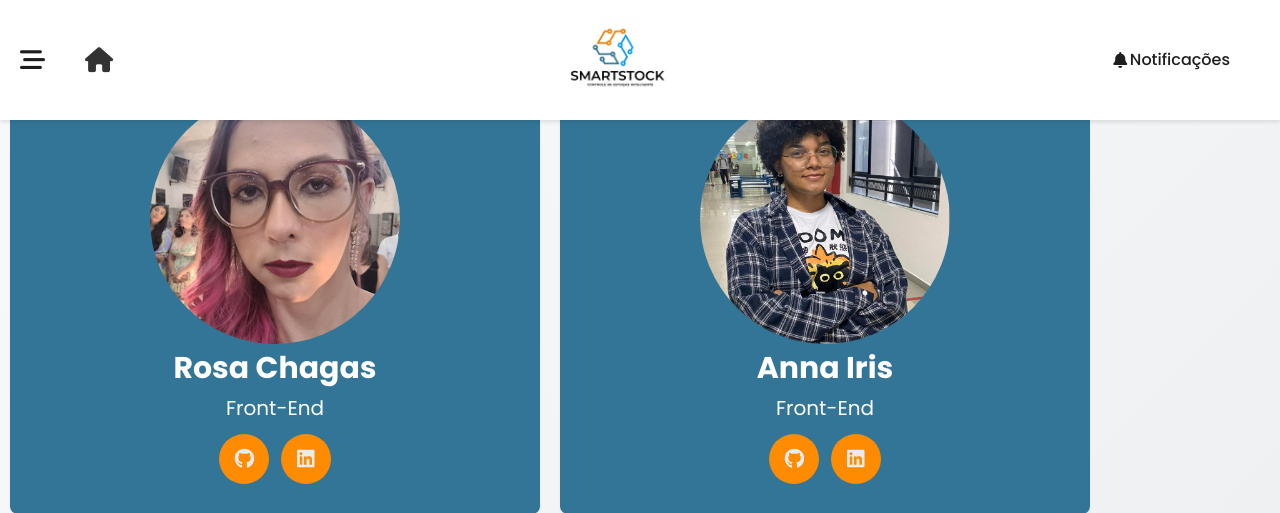
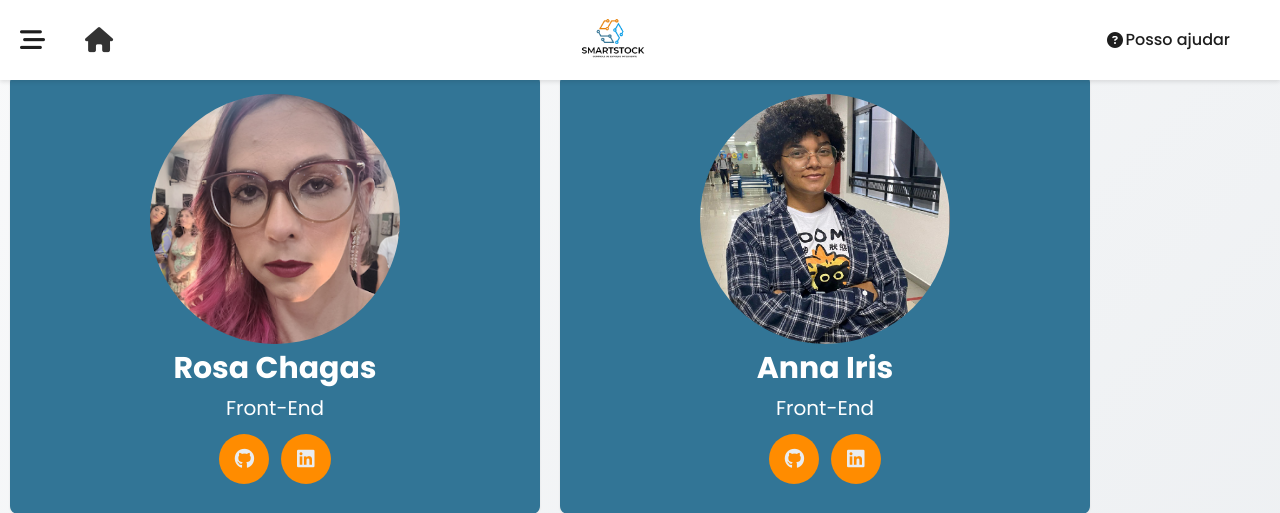
Before and after one commit to rosamrcl/smartstock, a PHP site: page /smartstock/Frontend/about.php in a window 1280 px wide. Shown: the top 513 px of the page. Run offline with PHP 8.4, Linux system fonts and the light colour scheme; some libraries are stand-ins or nearby versions.

Commit message:
correções header

```diff
--- a/Frontend/includes/headerog.php
+++ b/Frontend/includes/headerog.php
@@ -8,10 +8,12 @@
         <div class="smart-logo">
             <img src="./ressources/img/smartstock.png" alt="SmartStock Logo">
         </div>
-        <a href="#" aria-label="Notificações">
-            <i class="fa-solid fa-bell"></i>
-            <span>Notificações</span>
+        <a href="suporte.php" aria-label="Suporte">
+            <i class="fa-solid fa-question-circle"></i>
+            <span>Posso ajudar</span>
         </a>
+
+
     </section>
 </header>
 <div class="side-bar">
@@ -19,6 +21,5 @@
         <div id="close-btn" class="fas fa-times"></div>
         <a href="login.php"><i class="fa-solid fa-user"></i> Login</a>
         <a href="cadastro.php">Cadastro</a>
-        <a href="suporte.php">Posso ajudar</a>
     </nav>
 </div>
--- a/Frontend/ressources/css/header.css
+++ b/Frontend/ressources/css/header.css
@@ -1,19 +1,11 @@
 /* ===== HEADER MODERNO E RESPONSIVO ===== */
 
-.header{
-    position: sticky;
-    right: 0;
-    left: 0;
-    top: 0;
-    z-index: 1000;
 
-}
 .header .flex{
     display: flex;
     align-items: center;
     justify-content: space-between;
     margin-right: 4rem;
-
 }
 
 #menu-btn{
@@ -38,7 +30,7 @@
     gap: 1rem;
 }
 .header .flex .smart-logo img{
-    height: 12rem;
+    height: 8rem;
     transition: all 0.3s ease;
 }
 
@@ -67,8 +59,6 @@
     background: rgba(0,0,0,.8);
     backdrop-filter: blur(4px);
 }
-
-
 
 .side-bar{
     position: fixed;
--- a/Frontend/ressources/css/style.css
+++ b/Frontend/ressources/css/style.css
@@ -91,10 +91,11 @@ html{
 body{
     min-height: 100vh;
     background: linear-gradient(135deg, var(--cor7) 0%, var(--cor8) 100%);
-    padding-top: 10rem;
+    padding-top: 12rem;
     line-height: 1.6;
     color: var(--cor9);
 }
+
 
 /* ===== BOTÕES MODERNOS ===== */
 .btn, .btn-delete{
--- a/Frontend/ressources/css/suporte.css
+++ b/Frontend/ressources/css/suporte.css
@@ -5,10 +5,10 @@
     justify-content: center;
     background: var(--cor2);
     border-radius: 1.25rem;
-    margin: 4rem auto;
     width: 90%;
     max-width: 800px;
     flex-grow: 1;
+    margin-top: 10rem;
 }
 
 .heading {
```
Also changed, not shown: Frontend/includes/header.php (+7 -6 lines).
